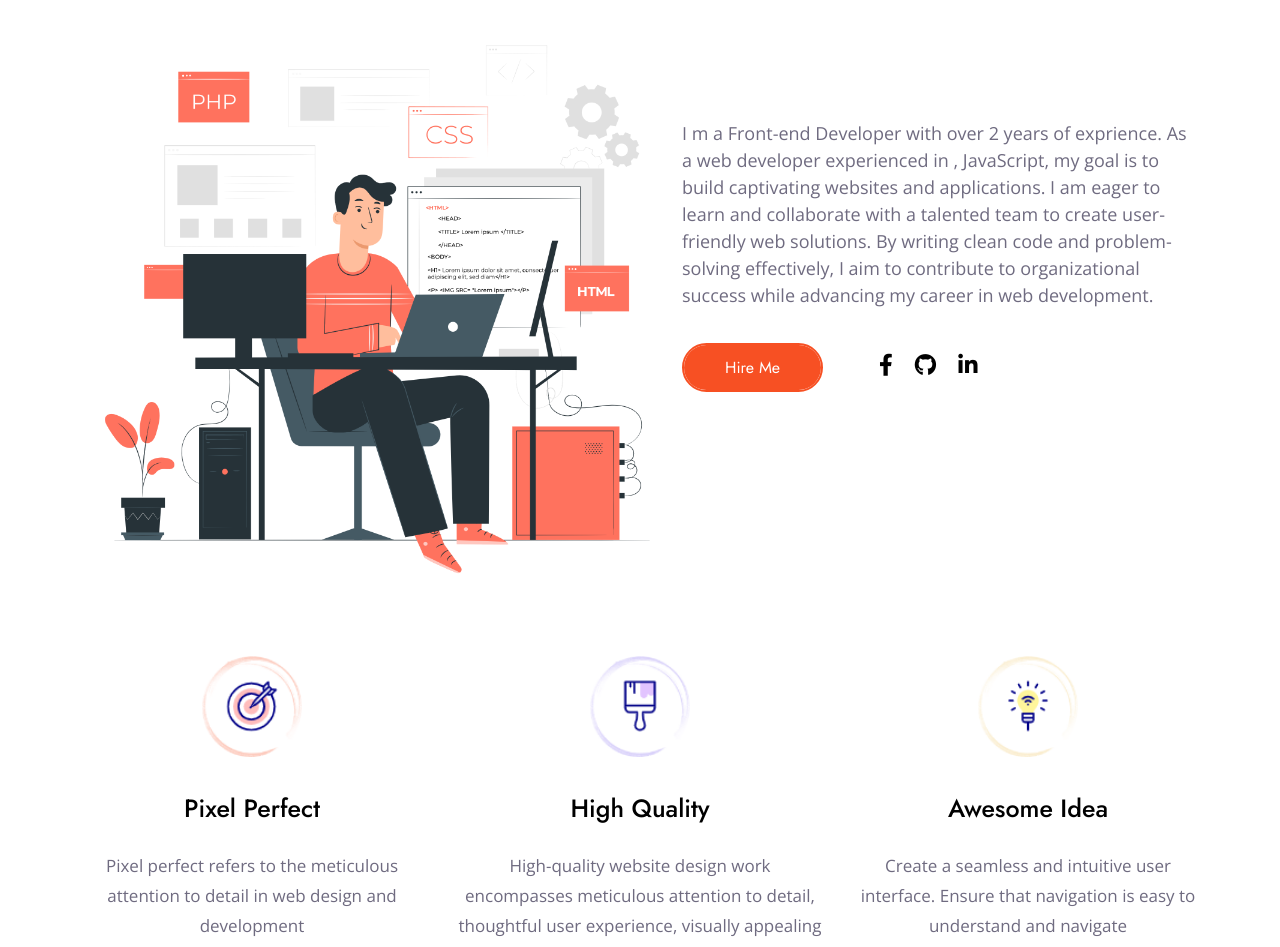
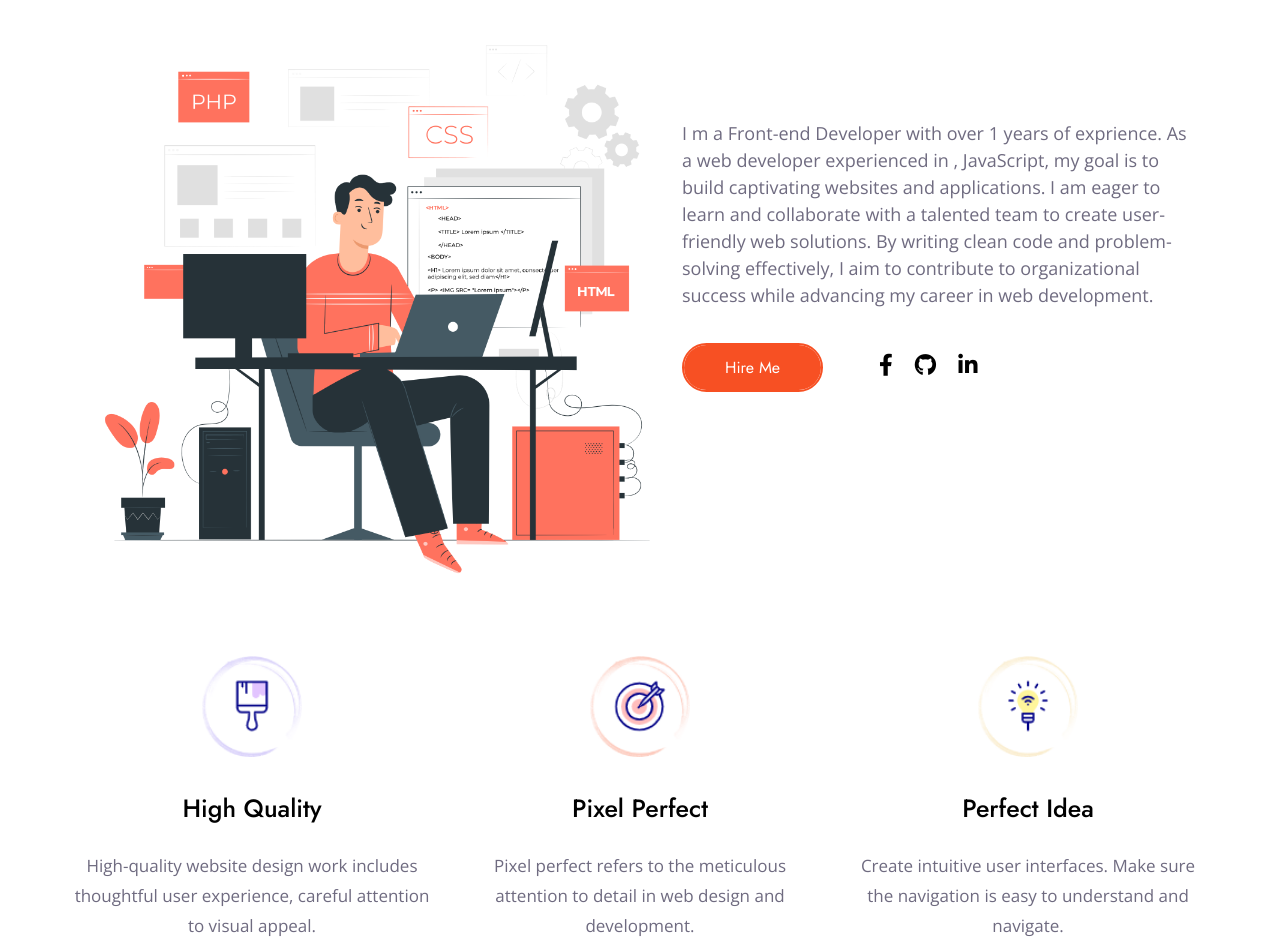
Before and after one commit to sagar-ghosh1/my-portfolio-website, a React (Vite) app: page / in a window 1280 px wide. Shown: the part 980-1927 px from the top of the page. Built offline with nearby package versions, Linux system fonts and the light colour scheme.

Commit message:
about modify

```diff
--- a/src/About/About.jsx
+++ b/src/About/About.jsx
@@ -12,12 +12,7 @@ const About = () => {
                     <img src={myImage} alt="" />
                 </div>
                 <div>
-                    <p>I m a Front-end Developer with over 2 years of exprience.
-                        As a web developer experienced in , JavaScript, my goal is to build captivating websites and applications.
-                        I am eager to learn and collaborate with a talented team to create user- friendly web solutions.
-                        By writing clean code and problem- solving effectively,
-                        I aim to contribute to organizational success
-                        while advancing my career in web development.</p>
+                    <p>I m a Front-end Developer with over 1 years of exprience. As a web developer experienced in , JavaScript, my goal is to build captivating websites and applications. I am eager to learn and collaborate with a talented team to create user- friendly web solutions. By writing clean code and problem- solving effectively, I aim to contribute to organizational success while advancing my career in web development.</p>
 
                     <div className="info">
                         <a href="#contact" className="contact-me"><span className="btn">Hire Me</span></a>
--- a/src/Banner-section/Banner_section.jsx
+++ b/src/Banner-section/Banner_section.jsx
@@ -27,7 +27,7 @@ const Banner_section = () => {
               </h1>
               <p><span className="green-text">Web Developer</span> and <span className="blue-text">Web Designer</span></p>
               <div className="para">
-                <p>Im Web Developer From Bangladesh, and Im very passionate and dedicated to my work with a strong focus in Problem solving.I love to get new experiences and always learn from my surroundings.I looking forward to any opportunities and challenges.</p>
+                <p>I possess a strong set of technical skills, a problem-solving mindset, great teamwork abilities, a love of learning, keen attention to detail and a strong commitment to my work. I like to get new experiences and I like to learn new things. Explore my resume below to get a better understanding of my skills and experience.</p>
               </div>
               <div className="info">
                 <a href="#contact" className="contact-me"><span className="btn">Hire Me</span></a>
--- a/src/Design_Info/Design_Info.jsx
+++ b/src/Design_Info/Design_Info.jsx
@@ -8,27 +8,30 @@ const Design_Info = () => {
         <section className="Design_Info" id="abo">
             <div className="containers">
                 <div className="row">
-                    <div className="col-lg-4" data-aos="zoom-in-down" data-aos-duration="1500">
-                        <div className="details-style">
-                            <img src={sec1} alt="image" />
-                            <h3>Pixel Perfect</h3>
-                            <p>Pixel perfect refers to the meticulous attention to detail in web design and development</p>
-                        </div>
-                    </div>
 
                     <div className="col-lg-4" data-aos="zoom-in" data-aos-duration="1500">
                         <div className="details-style">
                             <img src={sec2} alt="image" />
                             <h3>High Quality</h3>
-                            <p>High-quality website design work encompasses meticulous attention to detail, thoughtful user experience, visually appealing layouts</p>
+                            <p>High-quality website design work includes thoughtful user experience, careful attention to visual appeal.</p>
                         </div>
                     </div>
+
+                    <div className="col-lg-4" data-aos="zoom-in-down" data-aos-duration="1500">
+                        <div className="details-style">
+                            <img src={sec1} alt="image" />
+                            <h3>Pixel Perfect</h3>
+                            <p>Pixel perfect refers to the meticulous attention to detail in web design and development.</p>
+                        </div>
+                    </div>
+
+
 
                     <div className="col-lg-4" data-aos="zoom-in-up" data-aos-duration="1500">
                         <div className="details-style">
                             <img src={sec3} alt="image" />
-                            <h3>Awesome Idea</h3>
-                            <p>Create a seamless and intuitive user interface. Ensure that navigation is easy to understand and navigate</p>
+                            <h3>Perfect Idea</h3>
+                            <p>Create intuitive user interfaces. Make sure the navigation is easy to understand and navigate.</p>
                         </div>
                     </div>
                 </div>
```
